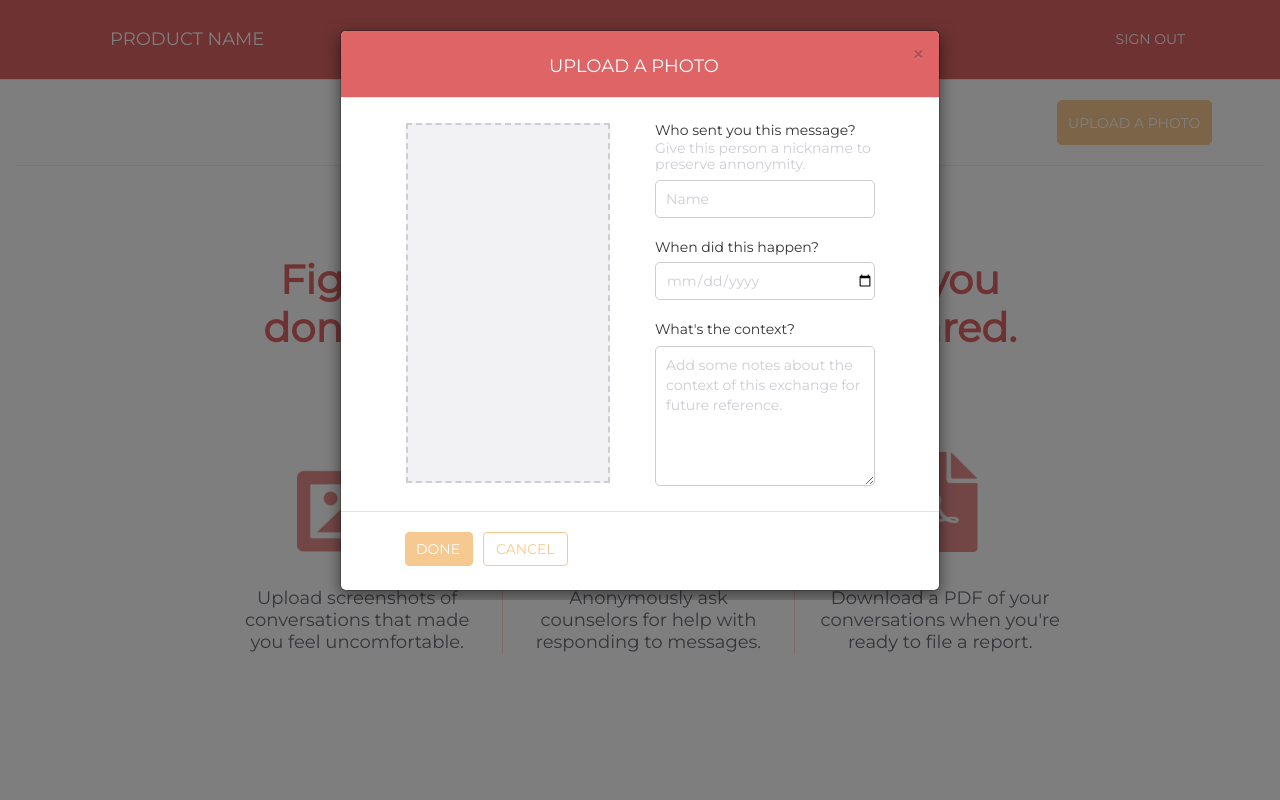
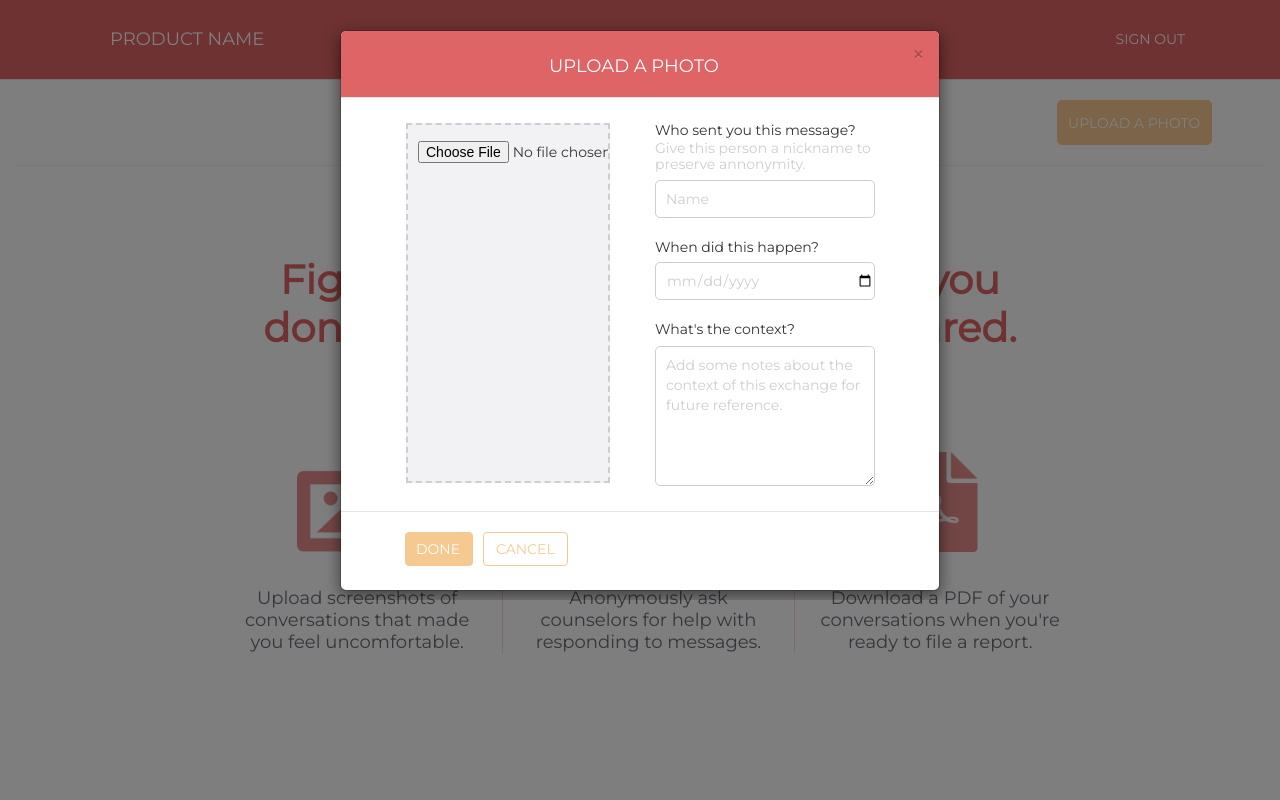
Before and after one commit to rafilurie/ReadMate, a Flask app: page /empty in a window 1280 px wide, after a click on "UPLOAD A PHOTO". Run offline with Flask 2, Linux system fonts and the light colour scheme; the visitor is signed in with stand-in values (Sample User, id 1); data comes from the database, SQL or seed files in the repository; data that the repository does not hold is empty; some libraries are stand-ins or nearby versions.

Commit message:
fix choose file button

```diff
--- a/app/static/modal.css
+++ b/app/static/modal.css
@@ -63,16 +63,7 @@
 	margin-right: 50px;
 }
 
-.upload-container input {
-    position: absolute;
-    top: 0;
-    right: 0;
-    margin: 0;
-    padding: 0;
-    font-size: 20px;
-    cursor: pointer;
-    opacity: 0;
-}
+
 
 #output {
 	width: 200px;
```
